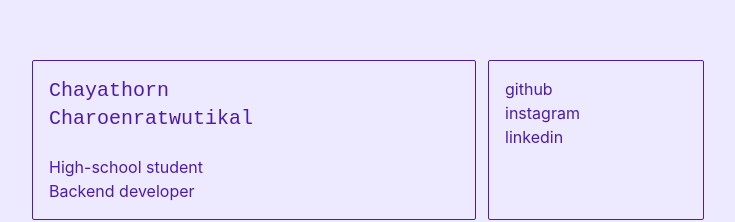
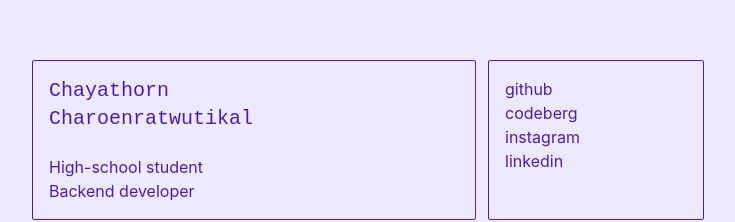
Before and after one commit to owo93/owo93, a SvelteKit app: page / in a window 1280 px wide. Shown: the part 150-372 px from the top of the page, without its empty margins (272-1007 px from the left). Built offline with nearby package versions, Linux system fonts and the light colour scheme; a web font is replaced by a local one.

Commit message:
feat: add social links

```diff
--- a/src/routes/+page.svelte
+++ b/src/routes/+page.svelte
@@ -4,9 +4,10 @@
 	import { resolve } from '$app/paths';
 
 	let contacts: { name: string; href: string }[] = [
-		{ name: 'GitHub', href: 'https://example.com' },
-		{ name: 'Instagram', href: 'https://example.com' },
-		{ name: 'LinkedIn', href: 'https://example.com' }
+		{ name: 'GitHub', href: 'https://github.com/owo93' },
+		{ name: 'Codeberg', href: 'https://codeberg.org/owo93' },
+		{ name: 'Instagram', href: 'https://www.instagram.com/o_o.493' },
+		{ name: 'LinkedIn', href: 'https://www.linkedin.com/in/owo93' }
 	];
 
 	let email: string = 'mailto:hi@chythrn.cc';
```
